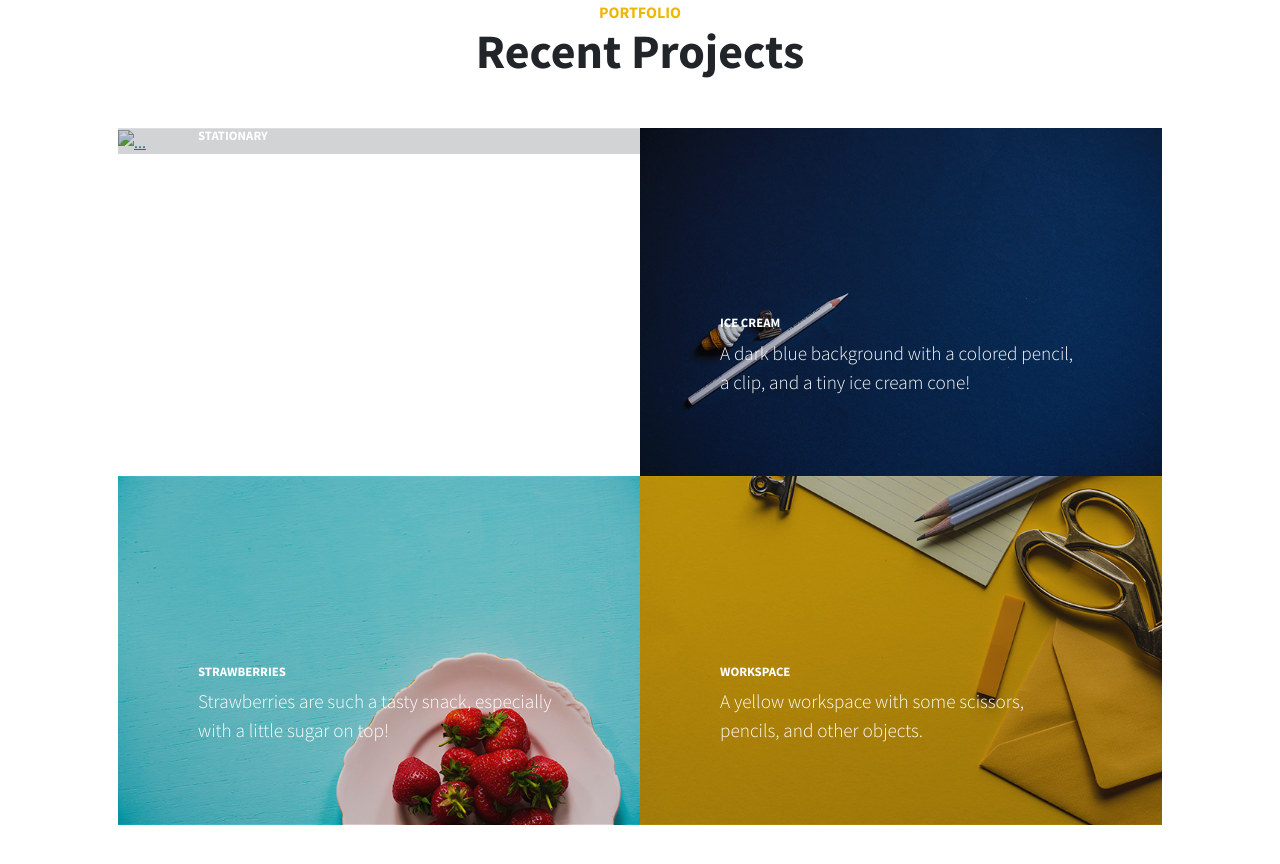
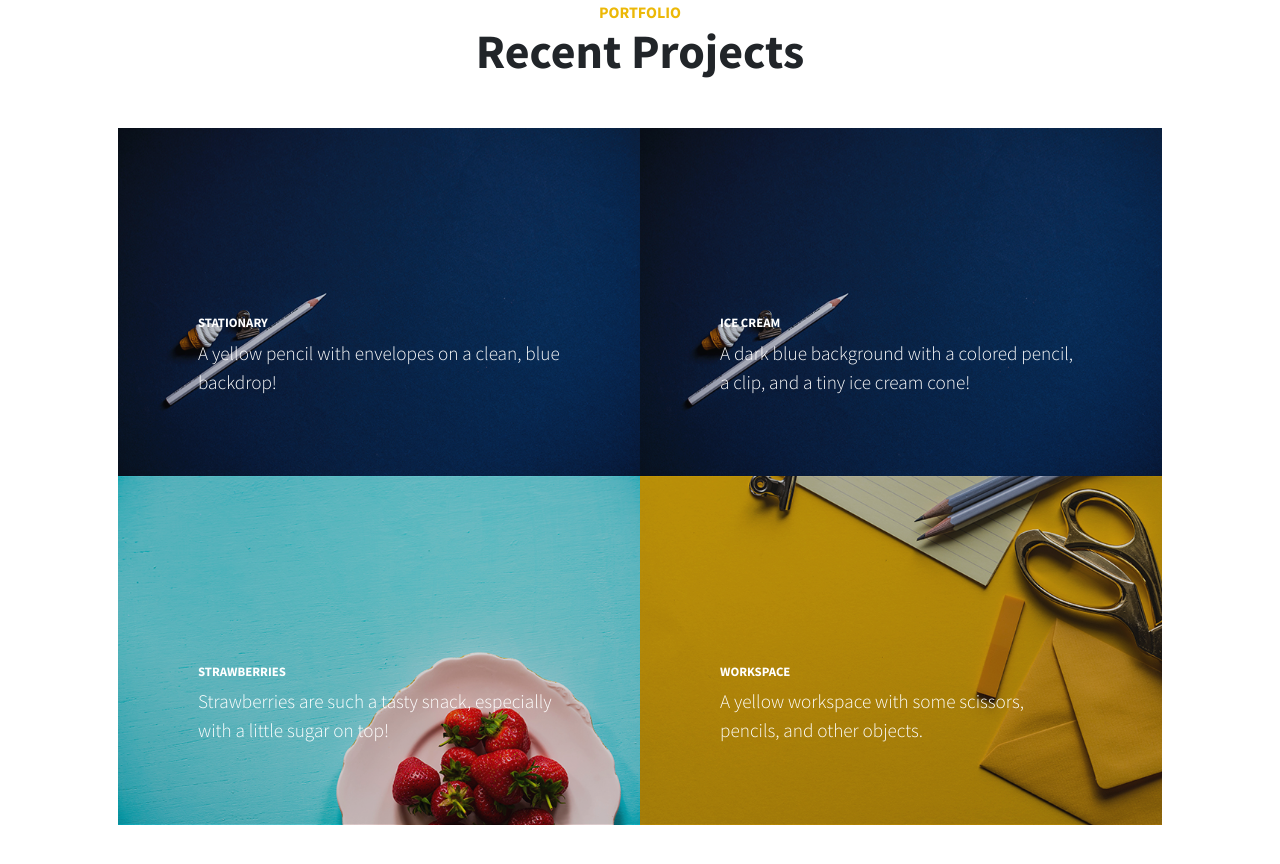
Before and after one commit to JakeMacapagal/Fmacapagal.github.io, a plain HTML site: page index.html in a window 1280 px wide. Shown: the part 2653-3517 px from the top of the page. Drawn offline with nearby package versions, Linux system fonts and the light colour scheme; files whose address does not match are found by name.

Commit message:
2nd commit

```diff
--- a/index.html
+++ b/index.html
@@ -118,7 +118,7 @@
                                     <p class="mb-0">A yellow pencil with envelopes on a clean, blue backdrop!</p>
                                 </div>
                             </div>
-                            <img class="img-fluid" src="assets/img/portfolio-1.jpg" alt="..." />
+                            <img class="img-fluid" src="assets/img/portfolio-2.jpg" alt="..." />
                         </a>
                     </div>
                     <div class="col-lg-6">
```
Also changed, not shown: assets/favicon.ico (added), assets/img/portfolio-1.jpg (added), assets/img/portfolio-2.jpg (added), assets/img/portfolio-3.jpg (added), assets/img/portfolio-4.jpg (added), 2 other files.
